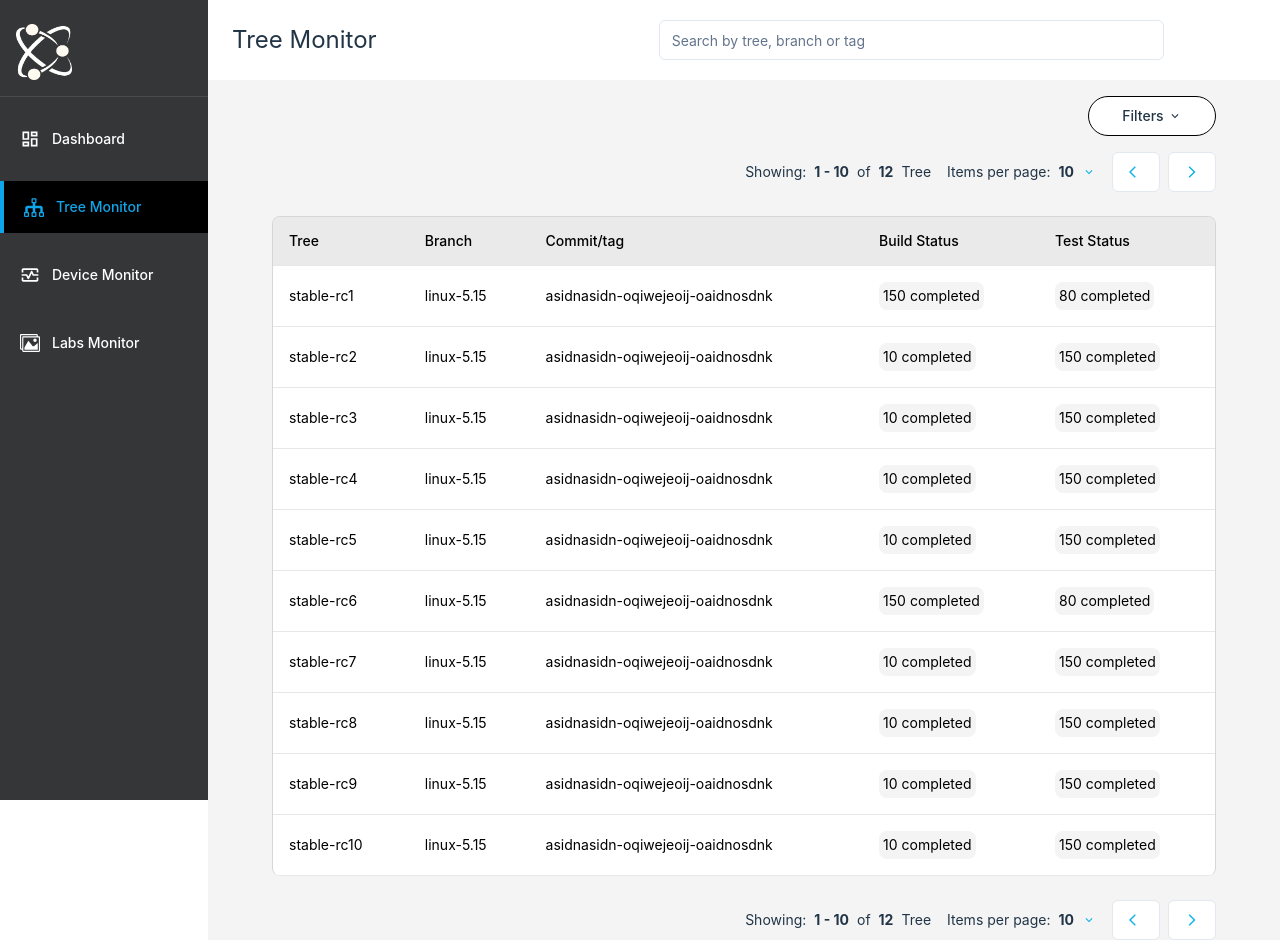
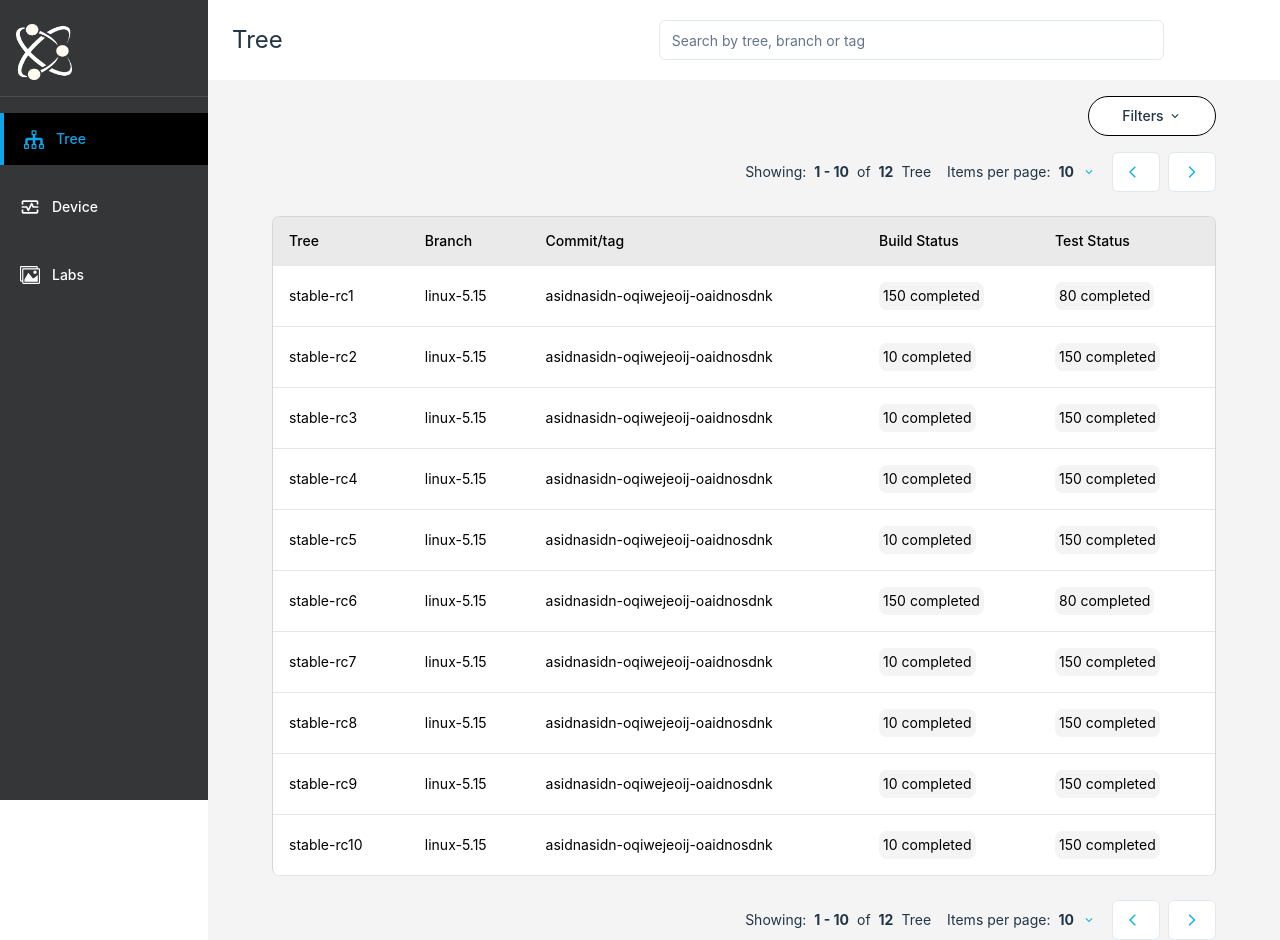
Before and after one commit to kernelci/dashboard, a React (Vite) app in the folder dashboard/: page / in a window 1280 px wide. Built offline with nearby package versions, Linux system fonts and the light colour scheme.

Commit message:
fix(#49): fix names of side menu entries
- remove dashboard
- remove monitor word, let just "trees", "labs", "monitors"

```diff
--- a/dashboard/src/components/SideMenu/SideMenu.tsx
+++ b/dashboard/src/components/SideMenu/SideMenu.tsx
@@ -1,4 +1,4 @@
-import { MdOutlineMonitorHeart, MdOutlineDashboard } from "react-icons/md";
+import { MdOutlineMonitorHeart } from "react-icons/md";
 
 import { ImTree, ImImages } from "react-icons/im";
 
@@ -23,12 +23,6 @@ type MenuItems = {
 const emptyFunc = () : void => {}
 
 const items: MenuItems[] = [
-  {
-    onClick: emptyFunc,
-    idIntl: "routes.dashboard",
-    icon: <MdOutlineDashboard className="size-5" />,
-    selected: false,
-  },
   {
     onClick: emptyFunc,
     idIntl: "routes.treeMonitor",
--- a/dashboard/src/locales/messages/index.ts
+++ b/dashboard/src/locales/messages/index.ts
@@ -6,10 +6,9 @@ export const messages = {
       filters: "Filters",
     },
     routes: {
-      dashboard: "Dashboard",
-      deviceMonitor: "Device Monitor",
-      labsMonitor: "Labs Monitor",
-      treeMonitor: "Tree Monitor",
+      deviceMonitor: "Device",
+      labsMonitor: "Labs",
+      treeMonitor: "Tree",
     },
     table: {
       itemsPerPage: "Items per page:",
```
